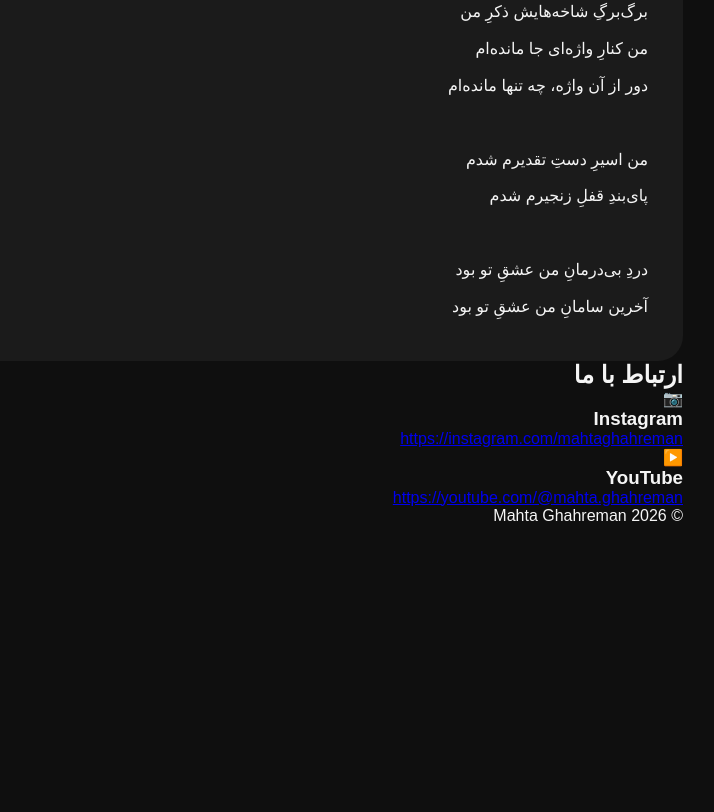
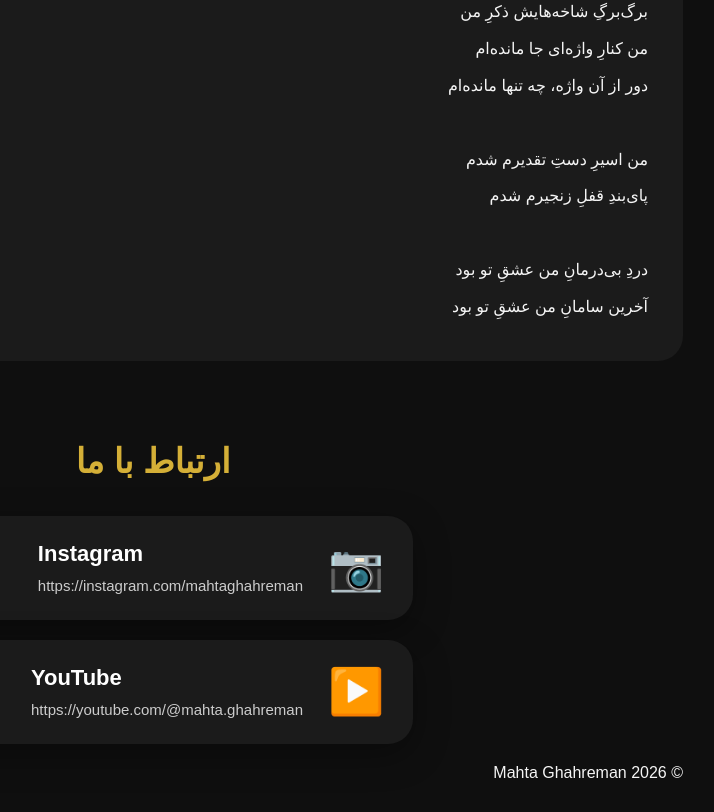
Before and after one commit to mahtaghahreman/Mahta_ghahreman, a Next.js app: page / in a window 1280 px wide. Shown: the part 2217-3029 px from the top of the page, without its empty margins (487-1201 px from the left). Before the commit the page ends 2772 px from the top, so only its background shows below. Built offline with nearby package versions, Linux system fonts and the light colour scheme.

Commit message:
Update globals.css

```diff
--- a/app/globals.css
+++ b/app/globals.css
@@ -302,3 +302,111 @@ nav{
 
 
 }
+/* ارتباط با ما */
+
+.contact{
+
+  margin-top:80px;
+  text-align:center;
+
+}
+
+
+.contact h2{
+
+  color:#d4af37;
+  font-size:34px;
+  margin-bottom:35px;
+
+}
+
+
+
+.contact-box{
+
+  max-width:520px;
+
+  margin:20px auto;
+
+  padding:25px;
+
+  background:#1b1b1b;
+
+  border-radius:25px;
+
+  display:flex;
+
+  align-items:center;
+
+  gap:25px;
+
+  text-align:left;
+
+  box-shadow:0 10px 35px rgba(0,0,0,.35);
+
+}
+
+
+
+.contact-icon{
+
+  font-size:45px;
+
+  min-width:60px;
+
+}
+
+
+
+.contact-box h3{
+
+  color:#fff;
+
+  font-size:22px;
+
+  margin-bottom:10px;
+
+}
+
+
+
+.contact-box a{
+
+  color:#ccc;
+
+  text-decoration:none;
+
+  font-size:15px;
+
+  word-break:break-all;
+
+}
+
+
+
+.contact-box a:hover{
+
+  color:#d4af37;
+
+}
+
+
+
+@media(max-width:768px){
+
+  .contact-box{
+
+    margin:15px 10px;
+
+    padding:20px;
+
+  }
+
+
+  .contact-icon{
+
+    font-size:38px;
+
+  }
+
+}
```
